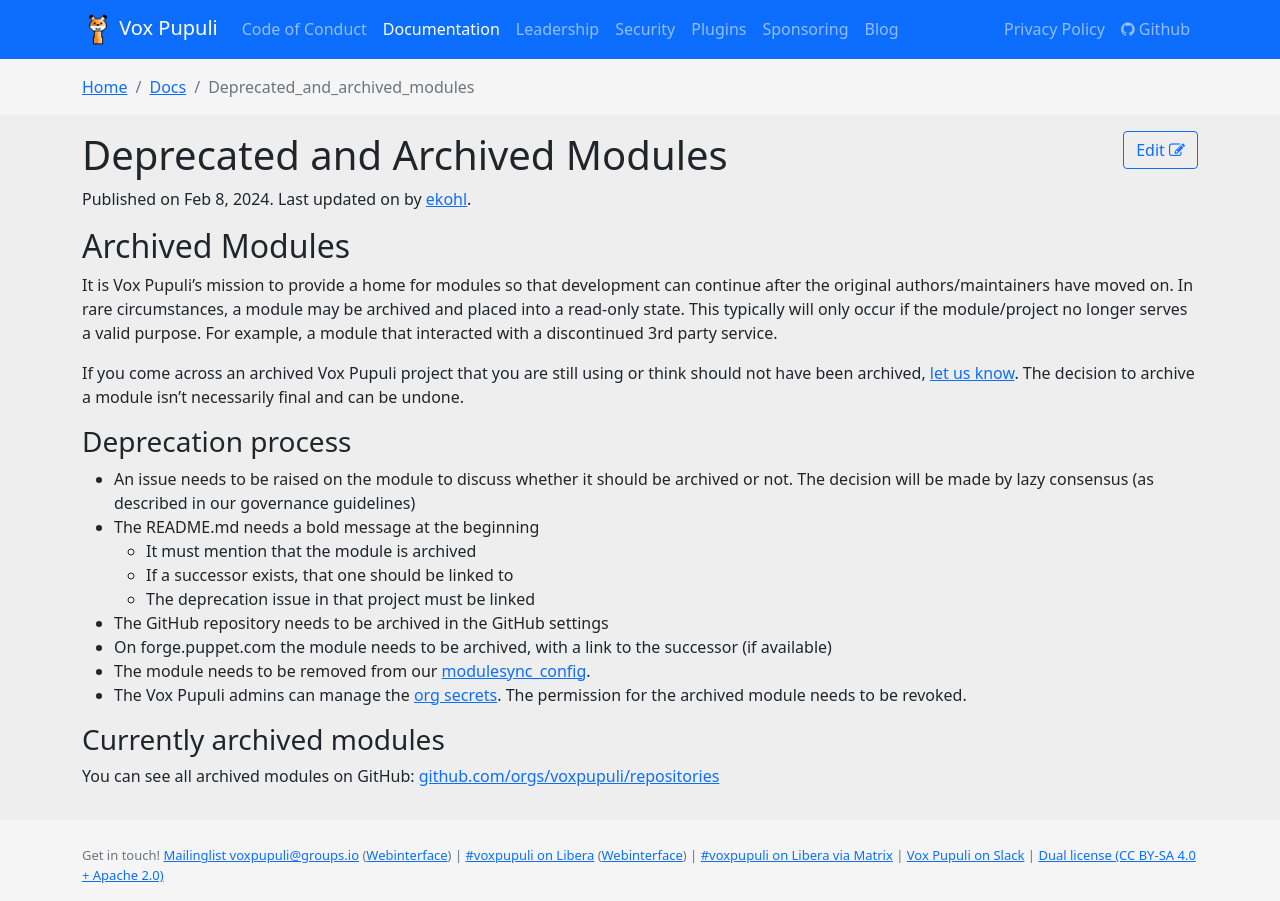
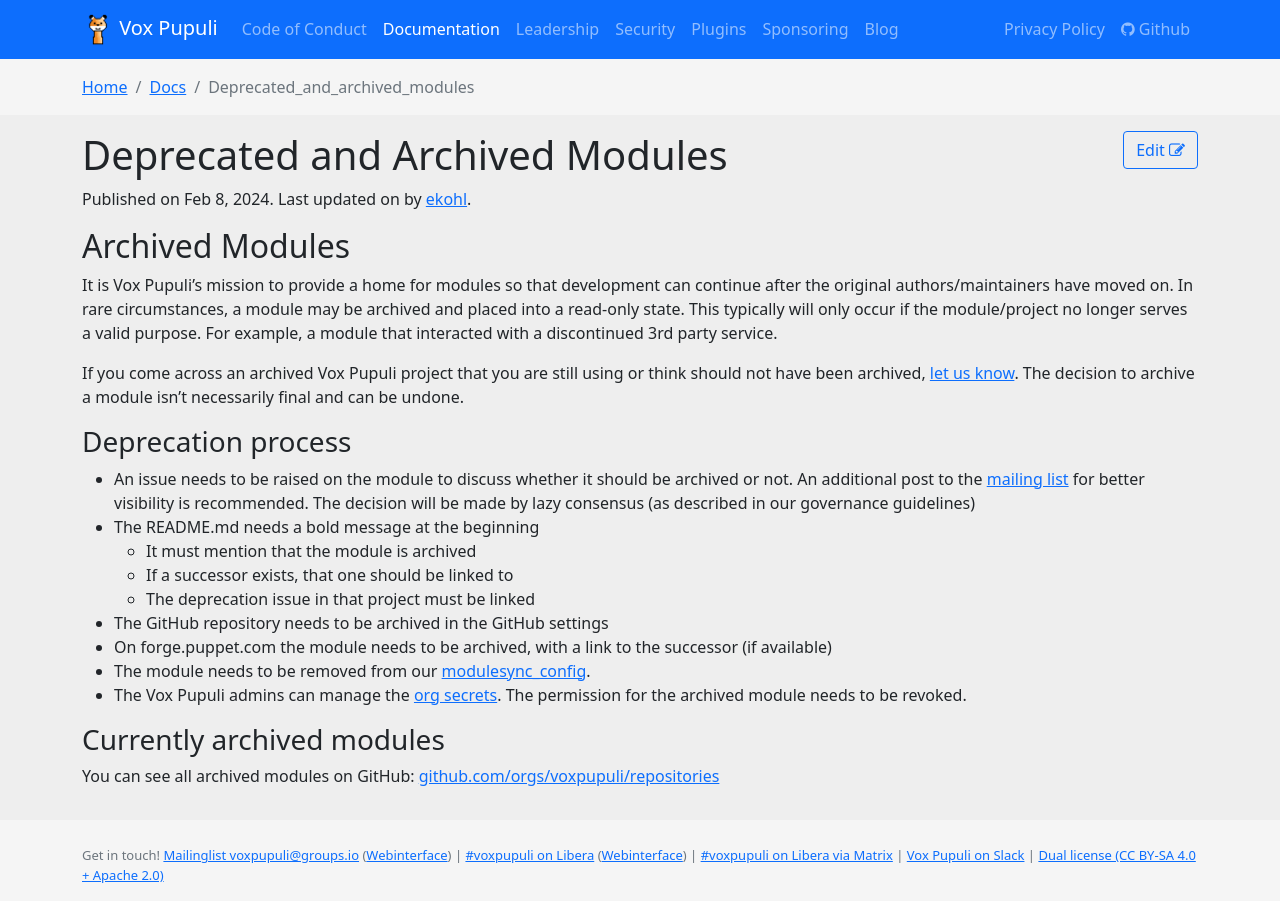
Before and after one commit to voxpupuli/voxpupuli.github.io, a Jekyll site: the page built from _docs/deprecated_and_archived_modules.md, in a window 1280 px wide. Built offline with Jekyll 4.4.1, drawn with Linux system fonts in a browser that asks for light colours; nearby versions of some CDN libraries.

Commit message:
module deprecation: Allow deprecation-discussion on mailinglist
In the past we used email threads to discuss if we want to
deprecate/archive a module. I think this is fine, so this should be
documented on our website.

```diff
--- a/_docs/deprecated_and_archived_modules.md
+++ b/_docs/deprecated_and_archived_modules.md
@@ -17,7 +17,7 @@
 
 ### Deprecation process
 
-* An issue needs to be raised on the module to discuss whether it should be archived or not. The decision will be made by lazy consensus (as described in our governance guidelines)
+* An issue needs to be raised on the module to discuss whether it should be archived or not. An additional post to the [mailing list][email] for better visibility is recommended. The decision will be made by lazy consensus (as described in our governance guidelines)
 * The README.md needs a bold message at the beginning
   * It must mention that the module is archived
   * If a successor exists, that one should be linked to
```
